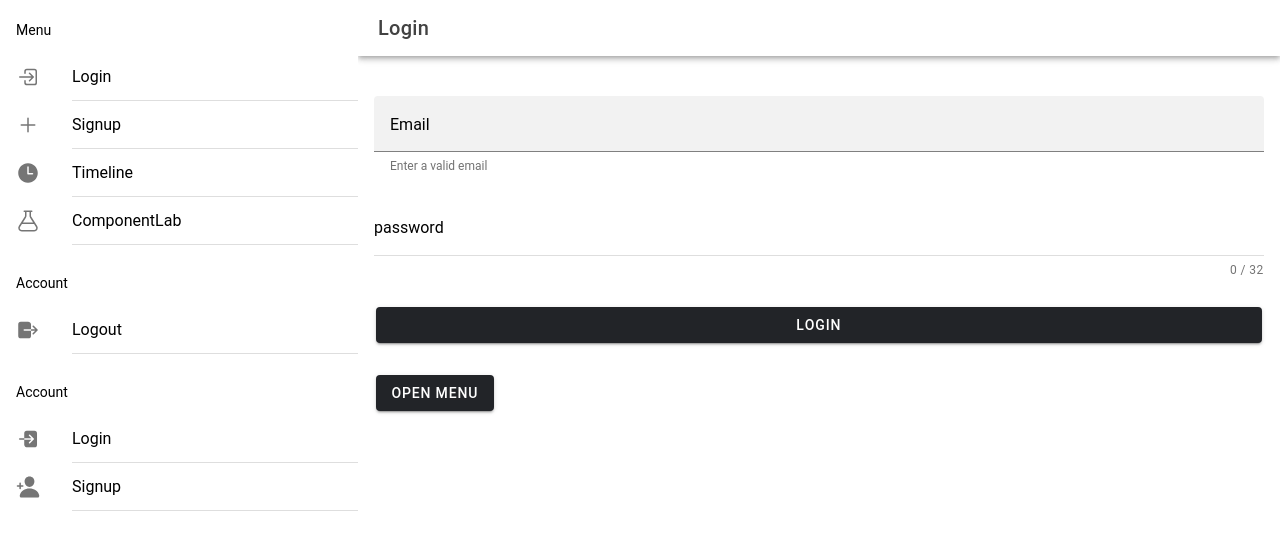
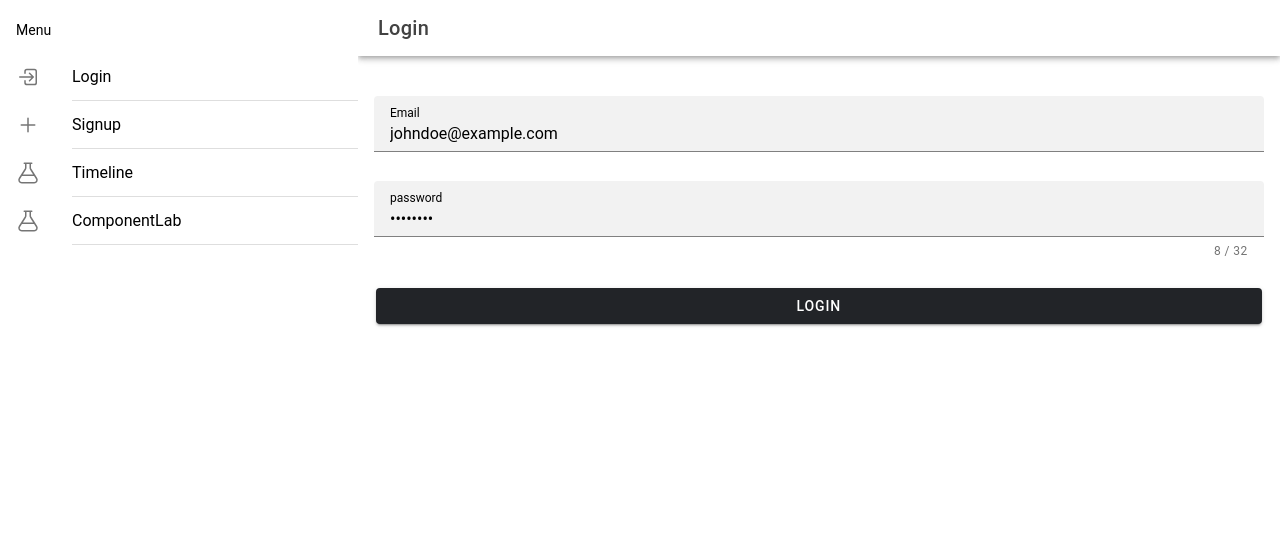
Before and after one commit to hereAlexT/LinkNote-backend, a React (Vite) app in the folder frontend/linknote/: page /login in a window 1280 px wide. Shown: the top 550 px of the page. Built offline with nearby package versions, Linux system fonts and the light colour scheme.

Commit message:
added login function

```diff
--- a/frontend/linknote/src/App.tsx
+++ b/frontend/linknote/src/App.tsx
@@ -47,11 +47,12 @@ import Login from './pages/Login';
 import TimeLine from './pages/Timeline';
 import ComponentLab from './pages/ComponentLab'
 import Menu from './components/Menu';
+import { AuthProvider } from './contexts/AuthContext';
 
 setupIonicReact();
 
 const App: React.FC = () => (
-
+  <AuthProvider>
     <IonApp className='max-w-3xl mx-auto w-full app-background'>
       {/* <IonApp className=''> */}
       <IonReactRouter>
@@ -68,6 +69,7 @@ const App: React.FC = () => (
         </IonSplitPane>
       </IonReactRouter>
     </IonApp>
+  </AuthProvider>
 );
 
 export default App;
--- a/frontend/linknote/src/components/Menu.tsx
+++ b/frontend/linknote/src/components/Menu.tsx
@@ -22,11 +22,11 @@ const routes = {
     appPages: [
         { title: 'Login', path: '/tabs/login', icon: logInIcon },
         { title: 'Signup', path: '/tabs/signup', icon:  addIcon },
-        { title: 'Timeline', path: '/tabs/timeline', icon: 'time' },
+        { title: 'Timeline', path: '/tabs/timeline', icon: flaskIcon },
         { title: 'ComponentLab', path: '/tabs/comlab', icon: flaskIcon },
     ],
     loggedInPages: [
-        { title: 'Logout', path: '/tabs/logout', icon: 'log-out' },
+        { title: 'Logout', path: '/tabs/login', icon: 'log-out' },
     ],
     loggedOutPages: [
         { title: 'Login', path: '/tabs/login', icon: 'log-in' },
@@ -67,14 +67,14 @@ const Menu: React.FC<MenuProps> = ({ }) => {
                     <IonListHeader>Menu</IonListHeader>
                     {renderlistItems(routes.appPages)}
                 </IonList>
-                <IonList>
+                {/* <IonList>
                     <IonListHeader>Account</IonListHeader>
                     {renderlistItems(routes.loggedInPages)}
                 </IonList>
                 <IonList>
                     <IonListHeader>Account</IonListHeader>
                     {renderlistItems(routes.loggedOutPages)}
-                </IonList>
+                </IonList> */}
             </IonContent>
 
 
--- /dev/null
+++ b/frontend/linknote/src/contexts/AuthContext.tsx
@@ -0,0 +1,84 @@
+import { createContext, useContext, useReducer, ReactNode } from "react"
+import { User } from "../shared/interfaces/User.interfaces";
+
+
+const AuthContext = createContext({
+    user: null,
+    isAuthenticated: false,
+    login: (email: string, password: string): boolean => { return false; },
+    logout: () => { },
+});
+
+const initialState = {
+    user: null,
+    isAuthenticated: false,
+}
+
+interface State {
+    user: any;
+}
+
+interface Action {
+    type: string;
+    payload?: any;
+}
+
+function reducer(state: State, action: Action) {
+    switch (action.type) {
+        case "login":
+            return { ...state, user: action.payload, isAuthenticated: true }
+        case "logout":
+            return { ...state, user: null, isAuthenticated: false };
+        default:
+            throw new Error("Unknown action type");
+    }
+}
+
+
+const TEST_USER = {
+    userId: "123",
+    displayName: "John Doe",
+    password: "password",
+    email: "johndoe@example.com",
+    createdDate: new Date(),
+};
+
+interface AuthProviderProps {
+    children: ReactNode;
+}
+
+function AuthProvider({ children }: AuthProviderProps) {
+    const [{ user, isAuthenticated }, dispatch] = useReducer(
+        reducer,
+        initialState);
+
+    function login(email: string, password: string): boolean {
+        console.log("login function called " + email + " + " + password)
+        if (email === TEST_USER.email && password === TEST_USER.password) {
+            dispatch({ type: "login", payload: TEST_USER });
+            return true;
+        } else {
+            return false;
+        }
+    }
+    function logout() {
+        dispatch({ type: "logout" });
+    }
+
+
+    return (
+        <AuthContext.Provider value={{ user, isAuthenticated, login, logout }}>
+            {children}
+        </AuthContext.Provider>
+    )
+
+}
+
+function useAuth() {
+    const context = useContext(AuthContext);
+    if (context === undefined) {
+        throw new Error("useAuth must be used within a AuthProvider");
+    }
+    return context;
+}
+export { AuthProvider, useAuth }
--- a/frontend/linknote/src/pages/Login.tsx
+++ b/frontend/linknote/src/pages/Login.tsx
@@ -12,15 +12,56 @@ import {
     IonRow,
     IonPopover,
     IonList,
-    IonItem
+    IonItem,
+    IonAlert
 } from '@ionic/react';
-import { useState } from 'react';
+import { useState, useEffect } from 'react';
+import { useAuth } from '../contexts/AuthContext';
+import { Redirect, useHistory } from 'react-router';
+
 
 
 const Login: React.FC = () => {
+    const history = useHistory();
+    const [email, setEmail] = useState("johndoe@example.com");
+    const [password, setPassword] = useState("password");
+    const [isLoginFailed, setLoginFailed] = useState(false);
+
+    const { login, isAuthenticated } = useAuth();
+
+    function handleSubmit(e: React.FormEvent<HTMLFormElement>) {
+
+        console.log("submit button clicked")
+
+        // Prevent the default behaviour (refresh page) of the form submit event
+        e.preventDefault();
+
+
+
+        // If the user has entered an email and password, attempt to log them in
+        if (email && password) {
+            const loginSuccess: boolean | null = login(email, password);
+            if (loginSuccess === false) {
+                setLoginFailed(true);
+            }
+        }
+    }
+
+    console.log("isAuthenticated: ", isAuthenticated)
+    useEffect(() => {
+        if (isAuthenticated) {
+            history.push("/timeline");
+        }
+    }, [isAuthenticated]);
+
+
+
+    /* Email Address Validation
+    * You don't want to show validation while the user is typing.
+    * Validation should only occur when the user finishes typing.
+    */
     const [isTouched, setIsTouched] = useState(false);
     const [isValid, setIsValid] = useState<boolean>();
-
     const validateEmail = (email: string) => {
         return email.match(
             /^(?=.{1,254}$)(?=.{1,64}@)[a-zA-Z0-9!#$%&'*+/=?^_`{|}~-]+(?:\.[a-zA-Z0-9!#$%&'*+/=?^_`{|}~-]+)*@[a-zA-Z0-9](?:[a-zA-Z0-9-]{0,61}[a-zA-Z0-9])?(?:\.[a-zA-Z0-9](?:[a-zA-Z0-9-]{0,61}[a-zA-Z0-9])?)*$/
@@ -40,13 +81,11 @@ const Login: React.FC = () => {
     const markTouched = () => {
         setIsTouched(true);
     };
-
-
+    /* Email Validation Done */
 
 
     return (
         <IonPage>
-
             <IonHeader>
                 <IonToolbar>
                     <IonTitle>Login</IonTitle>
@@ -59,6 +98,7 @@ const Login: React.FC = () => {
                     </IonToolbar>
                 </IonHeader>
                 <IonGrid className='ion-padding'>
+                    <form onSubmit={handleSubmit}>
                         <IonCol>
                             <IonInput
                                 className={`${isValid && 'ion-valid'} ${isValid === false && 'ion-invalid'} ${isTouched && 'ion-touched'}`}
@@ -66,41 +106,42 @@ const Login: React.FC = () => {
                                 fill="solid"
                                 label="Email"
                                 labelPlacement="floating"
-                            helperText="Enter a valid email"
                                 errorText="Invalid email"
                                 onIonInput={(event) => validate(event)}
                                 onIonBlur={() => markTouched()}
+                                value={email}
+                                onIonChange={(e) => setEmail(e.detail.value!)}
                             ></IonInput>
                         </IonCol>
                         <IonCol>
-                        <IonInput label="password" labelPlacement="floating" counter={true} maxlength={32} minlength={8}></IonInput>
+                            <IonInput
+                                type="password"
+                                fill="solid"
+                                label="password"
+                                labelPlacement="floating"
+                                errorText='Invalid password'
+                                counter={true}
+                                maxlength={32}
+                                minlength={8}
+                                value={password}
+                                onIonChange={(e) => setPassword(e.detail.value!)}
+                            ></IonInput>
                         </IonCol>
                         <IonCol>
-                        <IonButton expand='block' href="/timeline">Login</IonButton>
+                            <IonButton type="submit" expand="block">Login</IonButton>
+                            {/* <Button type="primary">Login</Button> */}
                         </IonCol>
-
-                    <IonRow>
-                        <IonButton id="popover-button">Open Menu</IonButton>
-                        <IonPopover trigger="popover-button" dismissOnSelect={true}>
-                            <IonContent>
-                                <IonList>
-                                    <IonItem button={false}>
-                                        Option 1
-                                    </IonItem>
-                                    <IonItem button={true} detail={false}>
-                                        Option 2
-                                    </IonItem>
-                                </IonList>
-                            </IonContent>
-                        </IonPopover>
-                    </IonRow>
+                    </form>
 
                 </IonGrid>
-
-
-
-
-
+                <IonAlert
+                    isOpen={isLoginFailed}
+                    header="Login Failed"
+                    // subHeader="Wrong Username or password"
+                    message="We don't recognize you, try again or create a new account?"
+                    buttons={['Action']}
+                    onDidDismiss={() => setLoginFailed(false)}
+                ></IonAlert>
 
             </IonContent>
         </IonPage>
--- a/frontend/linknote/src/pages/MainTabs.tsx
+++ b/frontend/linknote/src/pages/MainTabs.tsx
@@ -45,15 +45,15 @@ const MainTabs: React.FC<MainTabsProps> = () => {
 
             </IonRouterOutlet>
             <IonTabBar slot="bottom">
-                <IonTabButton tab="tab1" href="/tabs/signup">
+                <IonTabButton tab="signup" href="/tabs/signup">
                     <IonIcon aria-hidden="true" icon={triangle} />
                     <IonLabel>Signup</IonLabel>
                 </IonTabButton>
-                <IonTabButton tab="tab2" href="/tabs/login">
+                <IonTabButton tab="login" href="/tabs/login">
                     <IonIcon aria-hidden="true" icon={ellipse} />
                     <IonLabel>Login</IonLabel>
                 </IonTabButton>
-                <IonTabButton tab="tab3xw" href="/tabs/timeline">
+                <IonTabButton tab="timeline" href="/tabs/timeline">
                     <IonIcon aria-hidden="true" icon={square} />
                     <IonLabel>Tab 3</IonLabel>
                 </IonTabButton>
--- /dev/null
+++ b/frontend/linknote/src/shared/interfaces/User.interfaces.ts
@@ -0,0 +1,6 @@
+export interface User {
+    userId: string;
+    displayName: string;
+    email: string;
+    createdDate: Date;
+}
```
Lines whose indentation alone changed are shown as unchanged.
